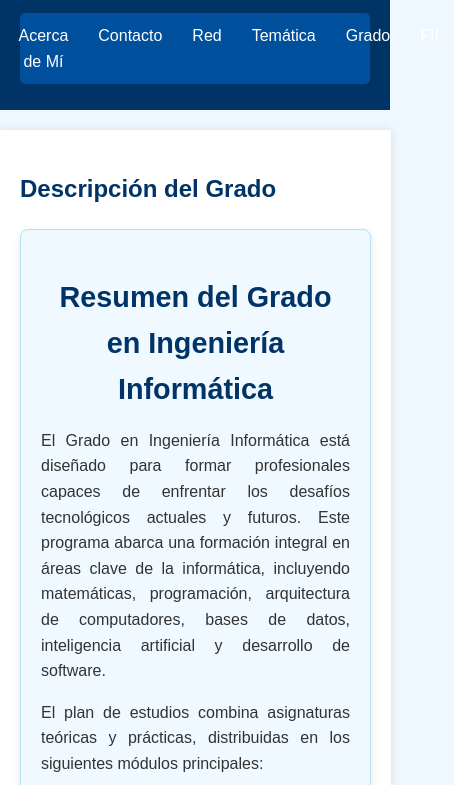
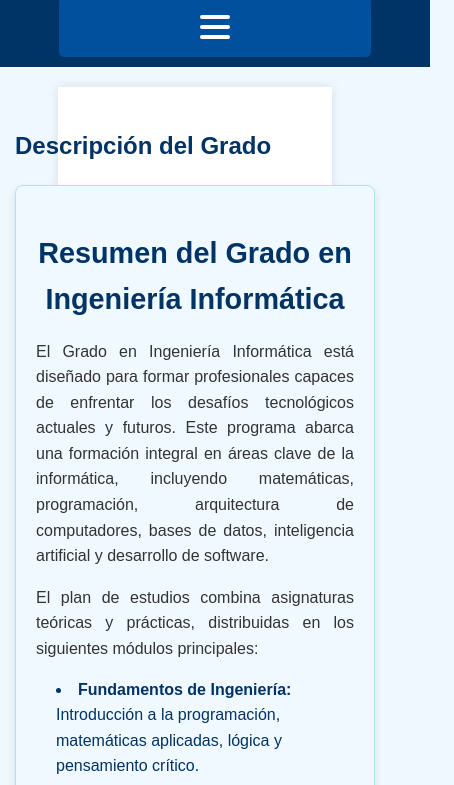
Before and after one commit to walterdybek/PaginaWebFundamentos, a plain HTML site: page docs/public/degree.html in a window 390 px wide. Shown: the part 64-849 px from the top of the page, 454 px wide, since content can reach past the window. Drawn offline with Linux system fonts and the light colour scheme.

Commit message:
retoques finales

```diff
--- a/docs/css/style.css
+++ b/docs/css/style.css
@@ -8,14 +8,32 @@ body {
     flex-direction: column;
     min-height: 100vh;
 }
+/* General */
+body {
+    font-family: Arial, sans-serif;
+    line-height: 1.6;
+    margin: 0;
+    padding: 0;
+    background-color: #f0f8ff;
+}
+
+/* Header */
+
 
 header {
-    background: #333;
+    color: #fff;
+    padding: 10px 20px;
+    text-align: center;
+    margin: 0;
+    padding: 0;
+    width: 100%;
+}
+header {
+    background: #003366;
     color: #fff;
     padding: 10px 20px;
     text-align: center;
 }
-
 header h1 {
     margin: 0;
 }
@@ -23,12 +41,12 @@ header h1 {
 
 
 main {
-    flex: 1;
+    flex: 1 0 auto;
     padding: 20px;
     background: #fff;
     margin: 20px auto;
-    width: 90%;
-    max-width: 1200px;
+    width: 60%;
+    max-width: 90%;
     box-shadow: 0 0 10px rgba(0, 0, 0, 0.1);
     display: flex;
     flex-direction: column;
@@ -99,31 +117,36 @@ footer {
 .btn-primary:hover {
     background-color: #00509e;
 }
-/* General */
-body {
-    font-family: Arial, sans-serif;
-    line-height: 1.6;
-    margin: 0;
-    padding: 0;
-    background-color: #f0f8ff;
+
+
+
+/* Navigation */
+/* General Navbar Styling */
+
+nav {
+    background: #00509e;
+    border-radius: 5px;
+    display: flex;
+    justify-content: center;
+    align-items: center;
+    padding: 10px ;
+    margin: 0 auto;
+    width: 80%; /* Cambia el ancho, puedes usar % o px */
+    height: 60px; /* Cambia el alto, ajusta según tus necesidades */
+    max-width: 1200px; /* Limita el ancho máximo */
+    box-sizing: border-box; /* Incluye el relleno y el borde en el ancho/alto */
 }
 
-/* Header */
-header {
-    background: #003366;
-    color: #fff;
-    padding: 10px 20px;
-    text-align: center;
-}
-
-/* Navigation */
+/* Links del Navbar */
 nav ul {
     list-style: none;
     padding: 0;
+    margin: 0;
     display: flex;
-    justify-content: center;
-    background: #00509e;
-    border-radius: 5px;
+    gap: 15px;
+
+    flex-wrap: wrap;
+    transition: all 0.3s ease;
 }
 
 nav ul li a {
@@ -131,17 +154,85 @@ nav ul li a {
     padding: 10px 15px;
     text-decoration: none;
     display: inline-block;
+    border-radius: 5px;
     transition: all 0.3s ease;
-    border-radius: 5px; /* Hace las cajas redondeadas */
-    transition: all 0.3s ease; /* Transición suave */
 }
 
 nav ul li a:hover {
     background: #00264d;
     color: #00509e;
-    border-radius: 10px; /* Opción: aumenta el radio en hover */
-    text-decoration: none; /* Asegura que no haya subrayado */
 }
+
+/* Menú hamburguesa para pantallas pequeñas */
+.menu-icon {
+    display: none;
+    width: 30px;
+    height: 25px;
+    position: relative;
+    cursor: pointer;
+    z-index: 1100;
+}
+
+.menu-icon span {
+    display: block;
+    position: absolute;
+    height: 4px;
+    width: 100%;
+    background-color: #fff;
+    border-radius: 5px;
+    transition: all 0.3s ease;
+}
+
+.menu-icon span:nth-child(1) {
+    top: 0;
+}
+
+.menu-icon span:nth-child(2) {
+    top: 10px;
+}
+
+.menu-icon span:nth-child(3) {
+    top: 20px;
+}
+
+/* Animación cuando el menú está abierto */
+.menu-icon.open span:nth-child(1) {
+    transform: translateY(10px) rotate(45deg);
+}
+
+.menu-icon.open span:nth-child(2) {
+    opacity: 0;
+}
+
+.menu-icon.open span:nth-child(3) {
+    transform: translateY(-10px) rotate(-45deg);
+}
+
+/* Responsive Design para pantallas pequeñas */
+@media (max-width: 768px) {
+    nav ul {
+        display: none; /* Oculta el menú inicialmente */
+        flex-direction: column;
+        gap: 10px;
+        background: #00509e;
+        border-radius: 5px;
+        padding: 10px;
+        position: absolute;
+        top: 60px;
+        right: 10px;
+        z-index: 1000;
+    }
+
+    nav ul.show {
+        display: flex; /* Muestra el menú cuando está activo */
+    }
+
+    .menu-icon {
+        display: block; /* Muestra el ícono del menú en pantallas pequeñas */
+    }
+}
+
+
 
 /* Degree Section */
 .color{
@@ -152,7 +243,7 @@ nav ul li a:hover {
     display: flex; /* Activar Flexbox */
     flex-direction: column; /* Alinear verticalmente */
     justify-content: center; /* Centrar horizontalmente */
-    align-items: stretch; /* Alinear verticalmente de manera uniforme */
+    align-items: center; /* Alinear verticalmente de manera uniforme */
     gap: 20px; /* Espaciado entre las cajas */
     padding: 20px;
 
@@ -164,7 +255,7 @@ nav ul li a:hover {
 
 .course-section {
     flex: 1 1 30%;
-    min-width: 200px;
+    min-width: 300px;
     max-width: 300px;
     margin: 10px;
     padding: 15px;
--- a/docs/js/script.js
+++ b/docs/js/script.js
@@ -218,3 +218,11 @@ function resetGame() {
     scoreDisplay.textContent = score;
     gameInterval = null;
 }
+
+
+function toggleMenu() {
+    const navLinks = document.querySelector("nav ul");
+    const menuIcon = document.querySelector(".menu-icon");
+    navLinks.classList.toggle("show");
+    menuIcon.classList.toggle("open"); // Clase para animación del ícono
+}
--- a/docs/public/degree.html
+++ b/docs/public/degree.html
@@ -10,7 +10,11 @@
     <header>
         <h1>Grado Académico</h1>
         <nav>
-
+            <div class="menu-icon" onclick="toggleMenu()">
+                <span></span>
+                <span></span>
+                <span></span>
+            </div>
             <ul>
                 <li><a href="../index.html">Inicio</a></li>
                 <li><a href="about.html">Acerca de Mí</a></li>
```
Also changed, not shown: docs/index.html (+5 -1 lines), docs/public/about.html (+5 -1 lines), docs/public/contact.html (+5 -1 lines), docs/public/fii.html (+5 -1 lines), docs/public/net.html (+5 -1 lines), docs/public/snake.html (+5 -0 lines), docs/public/topic.html (+5 -0 lines).
